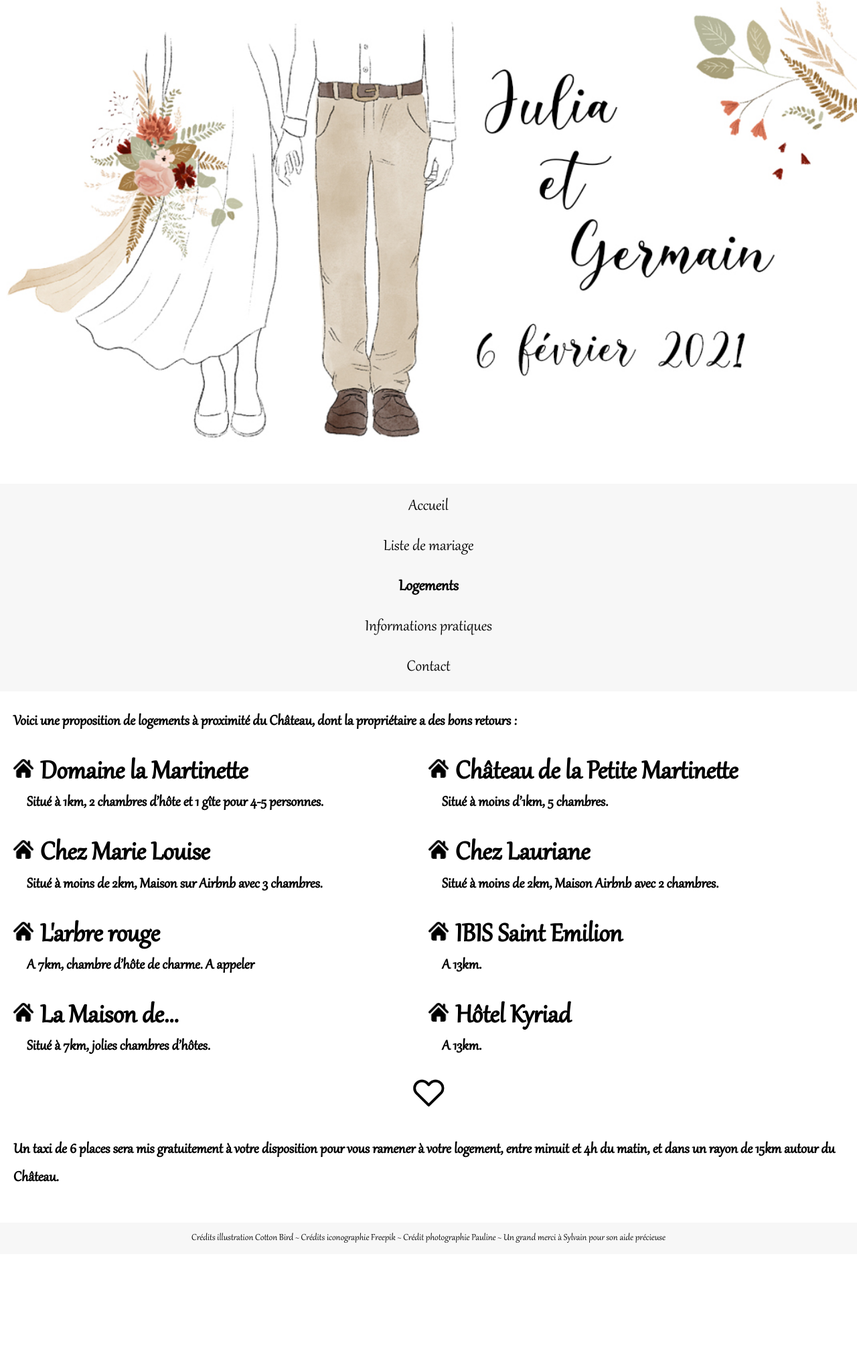
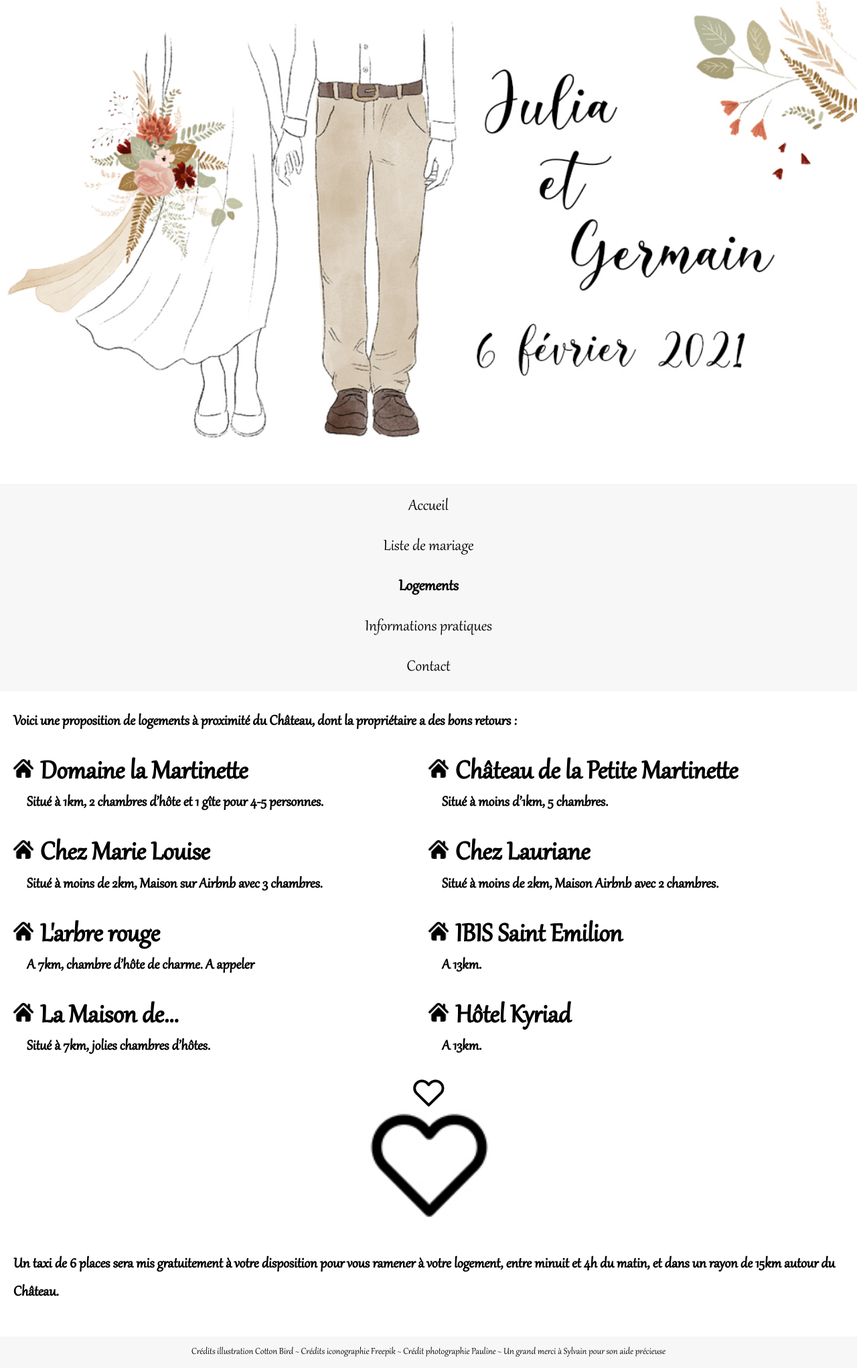
Before and after one commit to Germinal-A/Site-du-Mariage-de-Julia-et-Germain, a Jekyll site: the page built from logements.md, in a window 1280 px wide. Shown: the whole page at 67% size. Built offline with Jekyll 4.4.1, drawn with Linux system fonts in a browser that asks for light colours; before the commit the page ends 1872 px from its top, so only the background shows below that.

Commit message:
Update logements.md

```diff
--- a/logements.md
+++ b/logements.md
@@ -57,5 +57,6 @@ Voici une proposition de logements à proximité du Château, dont la propriéta
   %}
 </div>
 
-![](assets/Coeur.jpg){: style="margin:0 auto;display:block" width="4%"}<br/>
+![](assets/Coeur.jpg){: .large style="margin:0 auto;display:block" width="4%"}
+![](assets/Coeur.jpg){: .small style="margin:0 auto;display:block" width="15%"} <br/>
 Un taxi de 6 places sera mis gratuitement à votre disposition pour vous ramener à votre logement, entre minuit et 4h du matin, et dans un rayon de 15km autour du Château.
```
